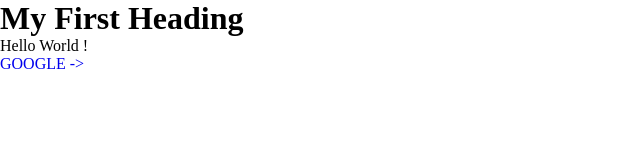
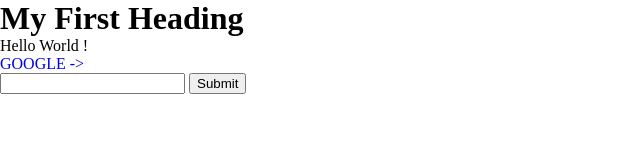
Before and after one commit to dolyadima/train_git, a plain HTML site: page index.html in a window 1280 px wide. Shown: the whole page, without its empty margins (0-640 px from the left). Drawn offline with Linux system fonts and the light colour scheme.

Commit message:
add inputs

```diff
--- a/index.html
+++ b/index.html
@@ -13,7 +13,8 @@
   <a href="https://google.com/" target="_blank"> GOOGLE -> </a>
 
   <form action="" method="GET">
-    <!-- input's text & btn sbmt -->
+    <input type="text" name="custom_text1" >
+    <input type="submit" >
   </form>
 
 </body>
```
